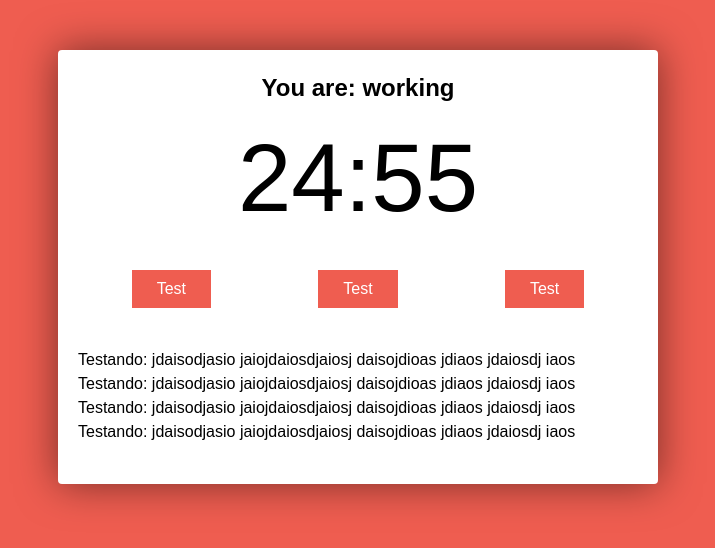
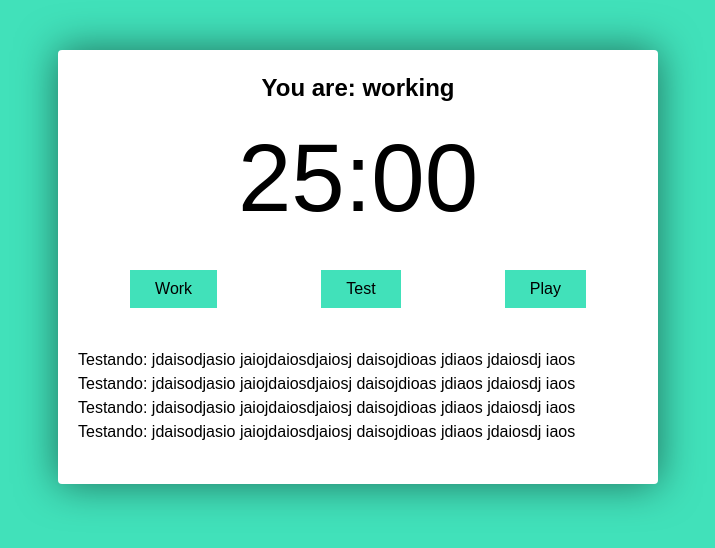
Before and after one commit to CaioCeretta/pomodoro-react, a React (Create React App) app: page / in a window 1280 px wide. Shown: the top 548 px of the page, without its empty margins (282-997 px from the left). Built offline with nearby package versions, Linux system fonts and the light colour scheme.

Commit message:
Started programming the working mode and the resting mode of the pomodoro

```diff
--- a/public/index.html
+++ b/public/index.html
@@ -26,7 +26,7 @@
     -->
     <title>React App</title>
   </head>
-  <body class="working">
+  <body>
     <noscript>You need to enable JavaScript to run this app.</noscript>
     <div id="root"></div>
     <!--
--- a/src/components/pomodoroTimer.tsx
+++ b/src/components/pomodoroTimer.tsx
@@ -1,4 +1,4 @@
-import React from 'react';
+import React, { useEffect } from 'react';
 import { useInterval } from '../hooks/useInterval';
 import { secondsToTime } from '../utils/secondsToTime';
 import { Button } from './button';
@@ -13,19 +13,36 @@
 
 export function PomodoroTimer(props: PomodoroProps): JSX.Element {
   const [mainTime, setMainTime] = React.useState(props.pomodoroTime);
+  const [timeCounting, setTimeCounting] = React.useState(false);
+  const [working, setWorking] = React.useState(false);
 
-  useInterval(() => {
-    setMainTime(mainTime - 1);
-  }, 1000);
+  useEffect(() => {
+    if (working) document.body.classList.add('working');
+  }, [working]);
+
+  useInterval(
+    () => {
+      setMainTime(mainTime - 1);
+    },
+    timeCounting ? 1000 : null,
+  );
+
+  const configureWorking = () => {
+    setTimeCounting(true);
+    setWorking(true);
+  };
 
   return (
     <div className="pomodoro">
       <h2>You are: working</h2>
       <Timer mainTime={mainTime} />
       <div className="controls">
+        <Button text="Work" onClick={() => configureWorking()}></Button>
         <Button text="Test" onClick={() => console.log(1)}></Button>
-        <Button text="Test" onClick={() => console.log(1)}></Button>
-        <Button text="Test" onClick={() => console.log(1)}></Button>
+        <Button
+          text={timeCounting ? 'Pause' : 'Play'}
+          onClick={() => setTimeCounting(!timeCounting)}
+        ></Button>
       </div>
 
       <div className="details">
```
